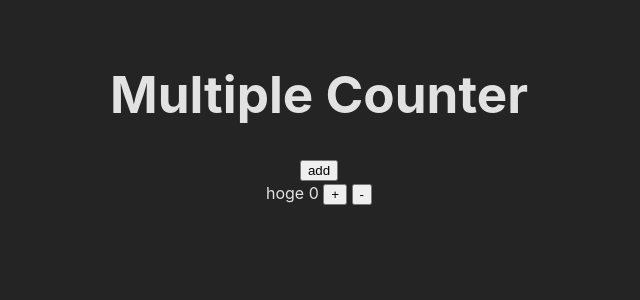
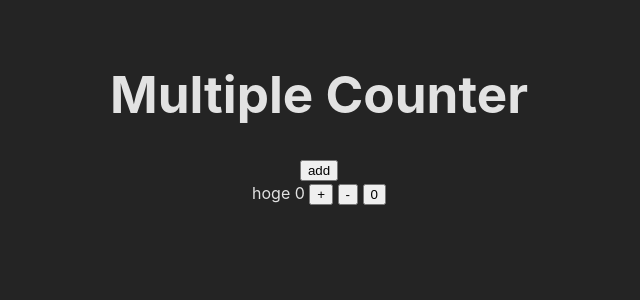
Before and after one commit to hijikiman/svelte-counter-list-sample, a Svelte app in the folder app/: page / in a window 1280 px wide. Both pictures are taken after a click on the button "add". Shown: the top 300 px of the page, without its empty margins (321-961 px from the left). Built offline with nearby package versions, Linux system fonts and the light colour scheme.

Commit message:
[add] feature of reset count

```diff
--- /dev/null
+++ b/app/src/components/CountReset.svelte
@@ -0,0 +1,13 @@
+<script lang="ts">
+  export let count: number = 0
+</script>
+
+<div>
+  <button on:click={() => (count = 0)}>0</button>
+</div>
+
+<style>
+  div {
+    display: inline-block;
+  }
+</style>
--- a/app/src/components/CounterCard.svelte
+++ b/app/src/components/CounterCard.svelte
@@ -1,5 +1,6 @@
 <script lang="ts">
   import CountUpDown from './CountUpDown.svelte'
+  import CountReset from './CountReset.svelte'
   import type { CounterCardValueType } from '../types'
 
   export let value: CounterCardValueType = { name: '', count: 0 }
@@ -8,8 +9,14 @@
 <div class="card">
   <span>{value.name}</span>
   <span>{value.count}</span>
-  <CountUpDown bind:count={value.count} />
+  <div class="count-controller">
+    <CountUpDown bind:count={value.count} />
+    <CountReset bind:count={value.count} />
+  </div>
 </div>
 
 <style>
+  .count-controller {
+    display: inline-block;
+  }
 </style>
```
